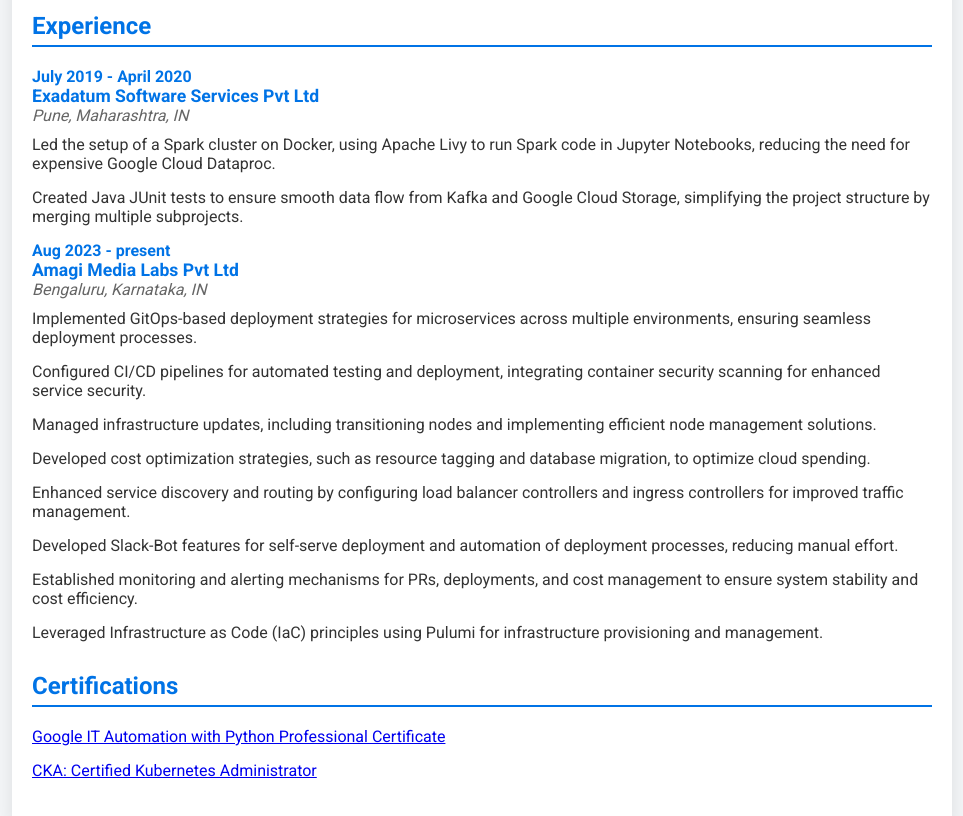
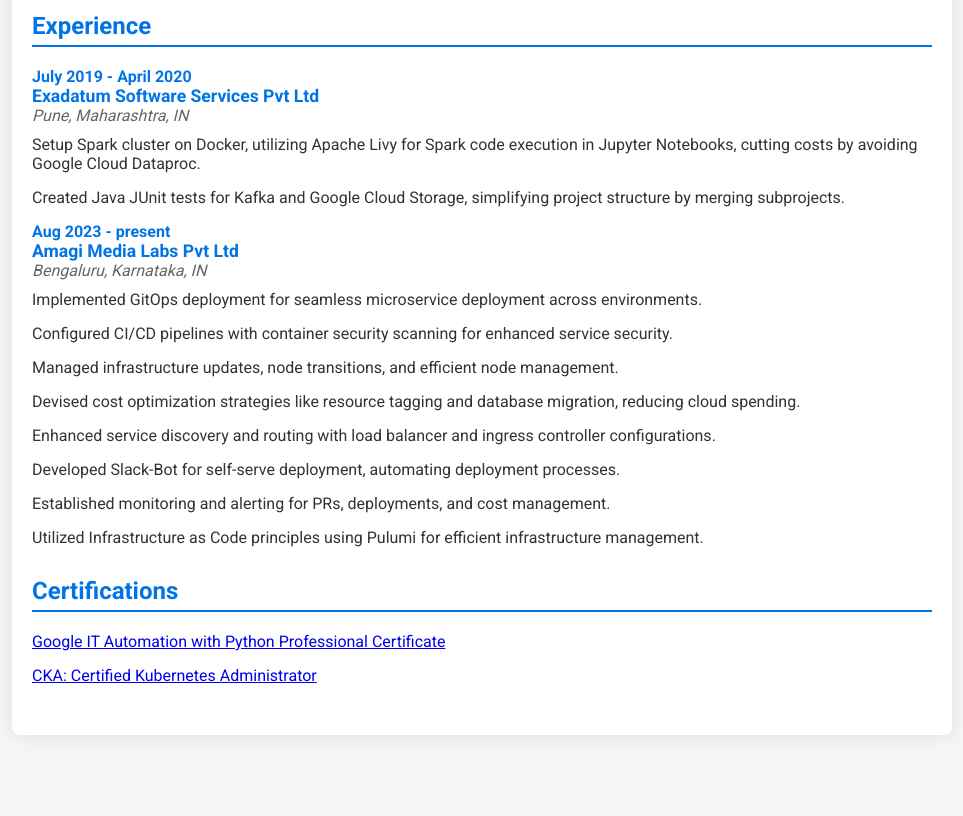
Before and after one commit to umeshg17/umeshg17.github.io, a plain HTML site: page index.html in a window 1280 px wide. Shown: the part 720-1536 px from the top of the page, without its empty margins (158-1121 px from the left). After the commit the page ends 1475 px from the top, so only its background shows below. Drawn offline with Linux system fonts and the light colour scheme.

Commit message:
Update index.html

```diff
--- a/index.html
+++ b/index.html
@@ -151,8 +151,8 @@
                     <span class="company">Exadatum Software Services Pvt Ltd</span>
                     <span class="location">Pune, Maharashtra, IN</span>
                     <ul>
-                        <li>Led the setup of a Spark cluster on Docker, using Apache Livy to run Spark code in Jupyter Notebooks, reducing the need for expensive Google Cloud Dataproc.</li>
-                        <li>Created Java JUnit tests to ensure smooth data flow from Kafka and Google Cloud Storage, simplifying the project structure by merging multiple subprojects.</li>
+                        <li>Setup Spark cluster on Docker, utilizing Apache Livy for Spark code execution in Jupyter Notebooks, cutting costs by avoiding Google Cloud Dataproc.</li>
+                        <li>Created Java JUnit tests for Kafka and Google Cloud Storage, simplifying project structure by merging subprojects.</li>
                     </ul>
                 </li>
                 <li>
@@ -160,18 +160,19 @@
                     <span class="company">Amagi Media Labs Pvt Ltd</span>
                     <span class="location">Bengaluru, Karnataka, IN</span>
                     <ul>
-                        <li>Implemented GitOps-based deployment strategies for microservices across multiple environments, ensuring seamless deployment processes.</li>
-                        <li>Configured CI/CD pipelines for automated testing and deployment, integrating container security scanning for enhanced service security.</li>
-                        <li>Managed infrastructure updates, including transitioning nodes and implementing efficient node management solutions.</li>
-                        <li>Developed cost optimization strategies, such as resource tagging and database migration, to optimize cloud spending.</li>
-                        <li>Enhanced service discovery and routing by configuring load balancer controllers and ingress controllers for improved traffic management.</li>
-                        <li>Developed Slack-Bot features for self-serve deployment and automation of deployment processes, reducing manual effort.</li>
-                        <li>Established monitoring and alerting mechanisms for PRs, deployments, and cost management to ensure system stability and cost efficiency.</li>
-                        <li>Leveraged Infrastructure as Code (IaC) principles using Pulumi for infrastructure provisioning and management.</li>
+                        <li>Implemented GitOps deployment for seamless microservice deployment across environments.</li>
+                        <li>Configured CI/CD pipelines with container security scanning for enhanced service security.</li>
+                        <li>Managed infrastructure updates, node transitions, and efficient node management.</li>
+                        <li>Devised cost optimization strategies like resource tagging and database migration, reducing cloud spending.</li>
+                        <li>Enhanced service discovery and routing with load balancer and ingress controller configurations.</li>
+                        <li>Developed Slack-Bot for self-serve deployment, automating deployment processes.</li>
+                        <li>Established monitoring and alerting for PRs, deployments, and cost management.</li>
+                        <li>Utilized Infrastructure as Code principles using Pulumi for efficient infrastructure management.</li>
                     </ul>
                 </li>
             </ul>
         </section>
+
         <section>
             <h2>Certifications</h2>
             <ul class="certifications">
```
